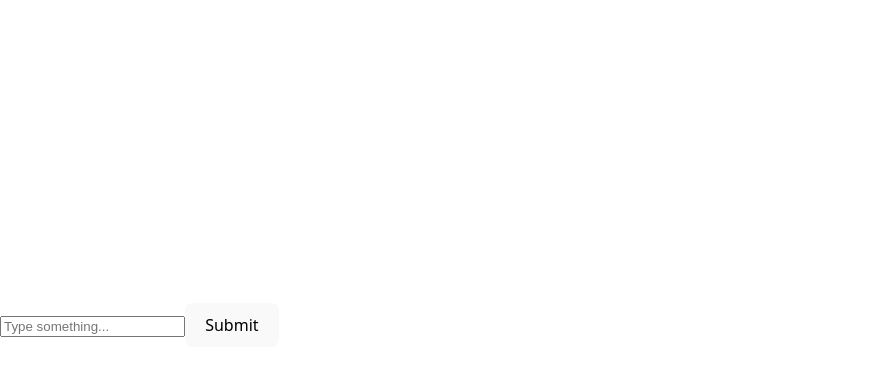
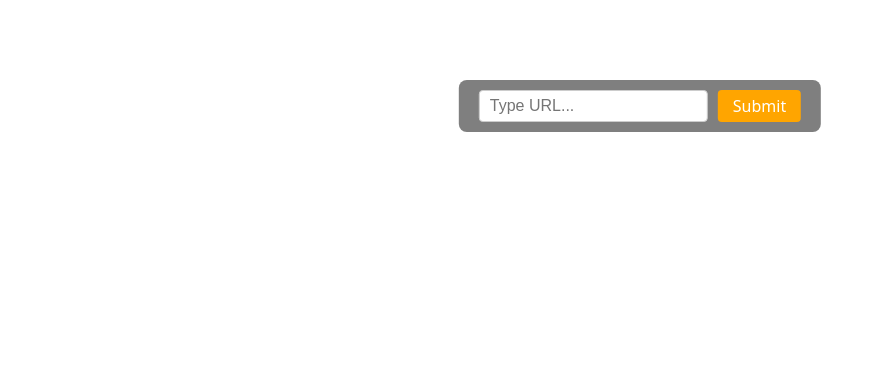
Before and after one commit to Elispse/3D-Word-Cloud-Elijah, a React app in the folder Frontend/: page / in a window 1280 px wide. Shown: the top 376 px of the page, without its empty margins (0-884 px from the left). Built offline with nearby package versions, Linux system fonts and the light colour scheme; the HTML template or start-up script is replaced by a standard one.

Commit message:
Now styled to fit the screen better

```diff
--- a/Frontend/src/App.css
+++ b/Frontend/src/App.css
@@ -1,39 +1,50 @@
-
+/* Make container full screen */
 .app-container {
-  padding: 20px;
-  font-family: sans-serif;
+  position: relative;
+  width: 100vw;
+  height: 100vh;
+  overflow: hidden;
 }
 
-.input-container {
+/* Canvas fills entire screen */
+.full-canvas {
+  width: 100%;
+  height: 100%;
+  display: block;
+}
+
+/* Floating text input & button */
+.top-center-container {
+  position: absolute;
+  top: 10%;              /* upper quadrant */
+  left: 50%;             /* center horizontally */
+  transform: translateX(-50%);
   display: flex;
   gap: 10px;
-  align-items: center;
-  max-width: 600px;
-  margin-bottom: 20px;
+  z-index: 10;           /* above canvas */
+  background-color: rgba(0, 0, 0, 0.5); /* semi-transparent overlay */
+  padding: 10px 20px;
+  border-radius: 8px;
 }
 
-.url-input {
-  flex: 1;
-  min-width: 200px;
-  padding: 8px;
-  font-size: 16px;
-  box-sizing: border-box;
+.top-center-container input {
+  padding: 5px 10px;
+  font-size: 1rem;
+  border-radius: 4px;
+  border: 1px solid #ccc;
 }
 
-.submit-btn {
-  padding: 8px 16px;
-  font-size: 16px;
+.top-center-container button {
+  padding: 5px 15px;
+  font-size: 1rem;
+  border-radius: 4px;
+  border: none;
+  background-color: orange;
+  color: white;
   cursor: pointer;
+  transition: background-color 0.2s ease;
 }
 
-.word-canvas {
-  height: 600px;
-  border: 1px solid #ccc;
-  margin-bottom: 20px;
+.top-center-container button:hover {
+  background-color: darkorange;
 }
-
-.debug-list {
-  display: flex;
-  flex-wrap: wrap;
-  gap: 6px;
-}
--- a/Frontend/src/App.tsx
+++ b/Frontend/src/App.tsx
@@ -3,6 +3,8 @@ import { Canvas, useFrame } from '@react-three/fiber';
 import { Mesh } from 'three';
 import TextBoxButton from "./Components/TextBox&Button";
 import WordCloud from './Components/WordCloud';
+import "./App.css"
+
 const API_URL = import.meta.env.VITE_API_URL;
 
 export type WordType = {
@@ -56,18 +58,18 @@ const App = () => {
 const [words, setWords] = useState<WordType[]>([]);
 
   return (
-    <>
+    <div className='app-container'>
       {/* Pass setWords down so the button can update state */}
       <TextBoxButton setWords={setWords} />
 
-      <Canvas>
+      <Canvas className='full-canvas'>
         <ambientLight intensity={0.5} />
         <pointLight position={[10, 10, 10]} />
 
         {/* Render word cloud if words exist */}
         {words.length > 0 && <WordCloud words={words} radius={5} />}
       </Canvas>
-    </>
+    </div>
   );
 };
 
--- a/Frontend/src/Components/TextBox&Button.tsx
+++ b/Frontend/src/Components/TextBox&Button.tsx
@@ -19,8 +19,8 @@ const TextBoxButton: React.FC<TextBoxButtonProps> = ({ setWords }) => {
   };
 
   return (
-    <div>
-      <input type="text" ref={inputRef} placeholder="Type something..." />
+    <div className="top-center-container">
+      <input type="text" ref={inputRef} placeholder="Type URL..." />
       <button onClick={handleButtonClick}>Submit</button>
     </div>
   );
```
